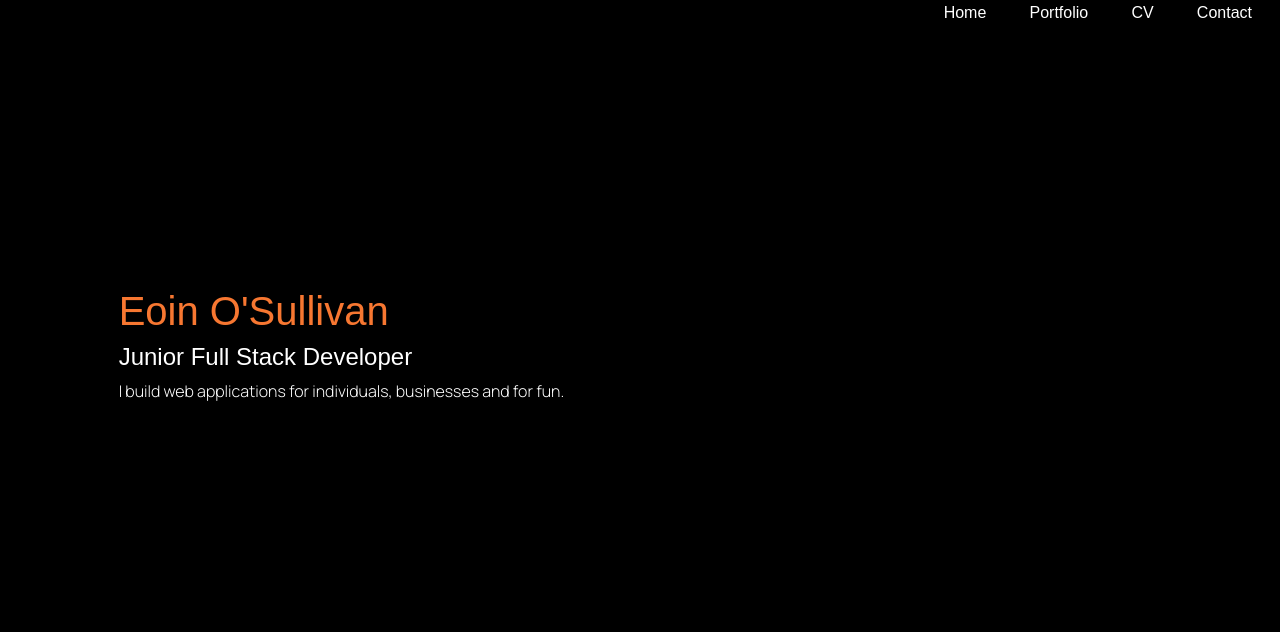
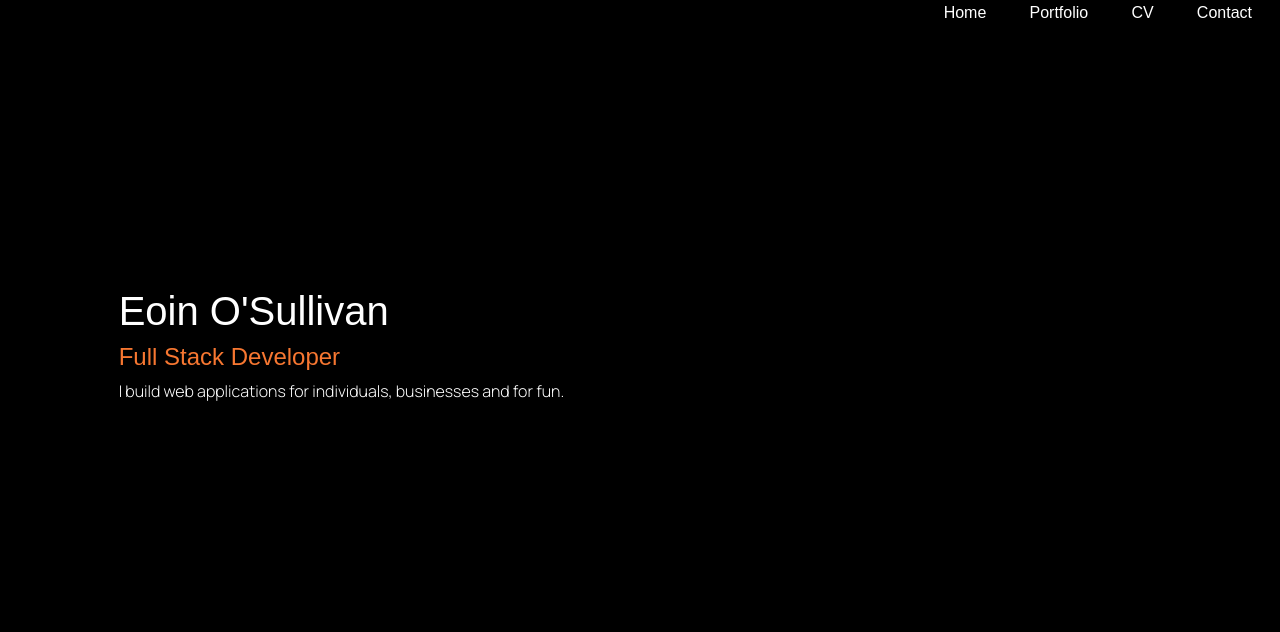
Before and after one commit to eosull/Portfolio-Site, a Django app: page / in a window 1280 px wide. Shown: the top 632 px of the page. Run offline with Django 4.2, Linux system fonts and the light colour scheme; data that the repository does not hold is empty; some web fonts are replaced.

Commit message:
style:adjust heading color

```diff
--- a/home/templates/home/index.html
+++ b/home/templates/home/index.html
@@ -7,7 +7,7 @@
           <div class="col-10">
               <!-- <img src="{% static 'media/headshot.jpg' %}" class="d-none d-md-block rounded float-start img-thumbnail m-4" id="landing-profile-pic" alt="headshot"> -->
               <h2 class="fs-1 heading">Eoin O'Sullivan</h2>
-              <h4>Junior Full Stack Developer</h4>
+              <h4 class="heading-orange">Full Stack Developer</h4>
               <p>I build web applications for individuals, businesses and for fun.</p>
           </div>
       </div>
@@ -68,7 +68,7 @@
         </div>
         <hr class="w-50 my-4">
         <div class="col-10">
-          <h5 class="text-lvl-one small">Professional</h4>
+          <h5 class="text-lvl-one small">Professional</h5>
           <div class="row">
             <div class="col-3">
               <p class="text-muted">2022-2023</p>
@@ -121,9 +121,9 @@
           </div>
         </div>
       </div>
-      <div class="row landing-section">
-        <div class="col-12 text-center">
-            <h2 class="fs-1 heading">Selected Projects</h2>
+      <div class="row justify-content-center align-items-center landing-section my-5">
+        <div class="col-10">
+            <h4>Projects</h4>
             {% for project in projects %}
                 <div class="card mb-3 mx-auto" style="max-width: 540px;">
                     <div class="row g-0">
@@ -140,7 +140,6 @@
                     </div>
                 </div>
             {% endfor %}
-            <a href="{% url 'projects' %}" class="nav-link">All Projects</a>
         </div>
       </div>
 </div>
--- a/static/css/base.css
+++ b/static/css/base.css
@@ -40,6 +40,6 @@ h1, h2, h3, h4, h5, a {
     min-height: 70vh;
 }
 
-.heading {
+.heading-orange {
     color: var(--orange);
 }
```
